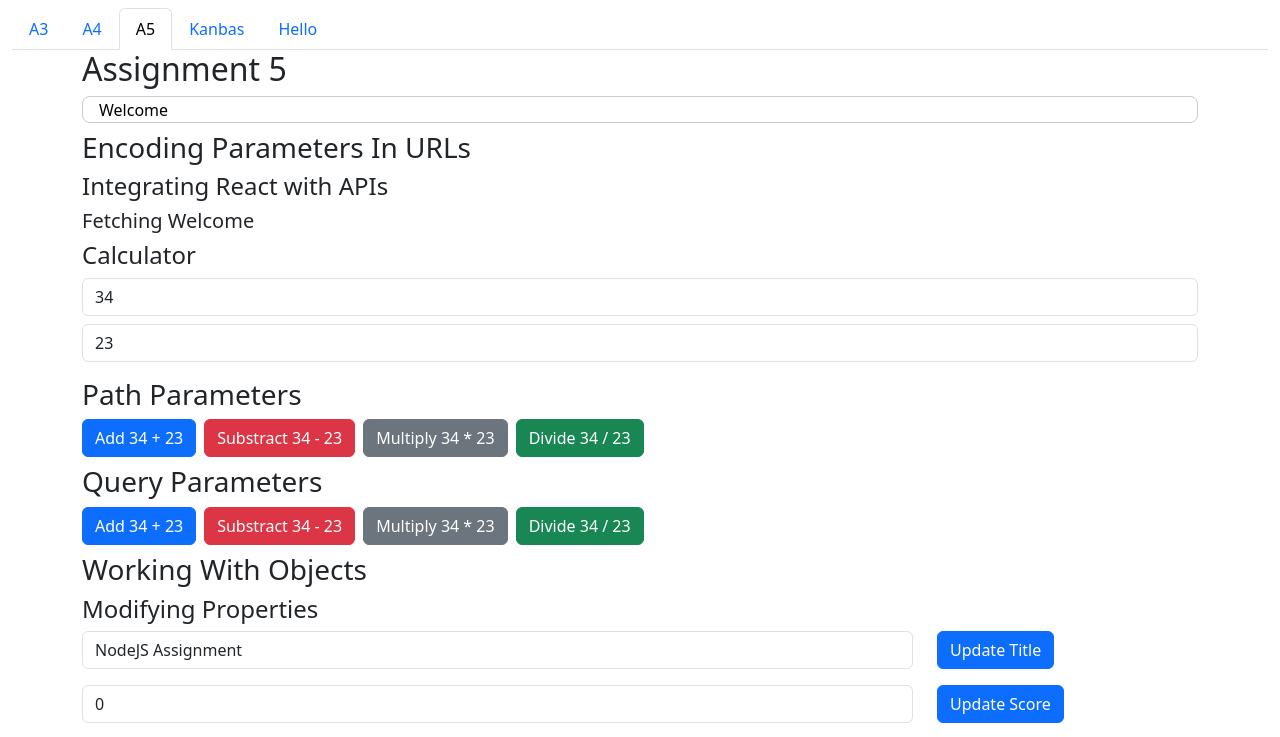
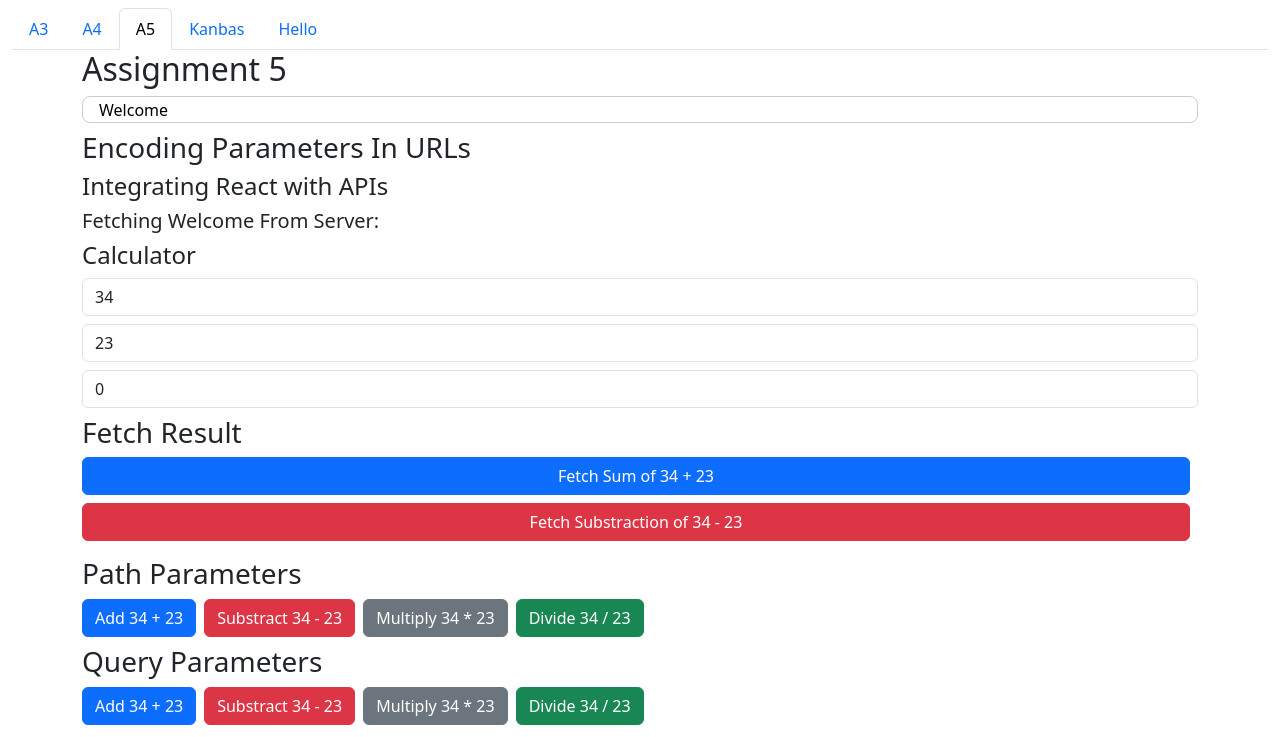
Before and after one commit to ewillia1/kanbas-react-web-app, a React (Create React App) app: page /#/Labs/a5 in a window 1280 px wide. Shown: the top 737 px of the page. Built offline with nearby package versions, Linux system fonts and the light colour scheme; no server answers.

Commit message:
3.4.3 Sending and fetching data to and from an HTTP server.

```diff
--- a/src/Labs/a5/EncodingParametersInURLs.tsx
+++ b/src/Labs/a5/EncodingParametersInURLs.tsx
@@ -20,22 +20,39 @@ function EncodingParametersInURLs() {
         fetchWelcome();
     }, []);
 
+    const [result, setResult] = useState(0);
+    const fetchSum = async (a: any, b: any) => {
+      const response = await axios.get(`http://localhost:4000/a5/add/${a}/${b}`);
+      setResult(response.data);
+    };
+
+    const fetchSubtraction = async (a: any, b: any) => {
+        const response = await axios.get(`http://localhost:4000/a5/subtract/${a}/${b}`);
+        setResult(response.data);
+    };
+
     return (
         <div>
             <h3 className="mt-2">Encoding Parameters In URLs</h3>
             <h4>Integrating React with APIs</h4>
-            <h5>Fetching Welcome</h5>
+            <h5>Fetching Welcome From Server:</h5>
             <h6>{welcome}</h6>
 
             <h4>Calculator</h4>
 
             <div className="mb-3">
                 <input id="valueA" className="form-control mb-2" type="number" value={a} onChange={(e) => setA(parseInt(e.target.value))}/>
-                <input id="valueB" className="form-control" type="number" onChange={(e) => setB(parseInt(e.target.value))} value={b}/>
+                <input id="valueB" className="form-control mb-2" type="number" value={b} onChange={(e) => setB(parseInt(e.target.value))}/>
+                <input id="resultValue" className="form-control mb-2" value={result} type="number" readOnly />
+
+                <h3>Fetch Result</h3>
+                <div className="d-grid gap-2">
+                    <button onClick={() => fetchSum(a, b)} className="btn btn-primary me-2">Fetch Sum of {a} + {b}</button>
+                    <button onClick={() => fetchSubtraction(a, b)} className="btn btn-danger me-2">Fetch Substraction of {a} - {b}</button>
+                </div>
             </div>
 
             <h3>Path Parameters</h3>
-
             <a href={`http://localhost:4000/a5/add/${a}/${b}`} type="button" className="btn btn-primary me-2 mb-2">
                 Add {a} + {b}
             </a>
@@ -50,7 +67,6 @@ function EncodingParametersInURLs() {
             </a>
 
             <h3>Query Parameters</h3>
-
             <a className="btn btn-primary me-2 mb-2" href={`http://localhost:4000/a5/calculator?operation=add&a=${a}&b=${b}`}>
                 Add {a} + {b}
             </a>
```
